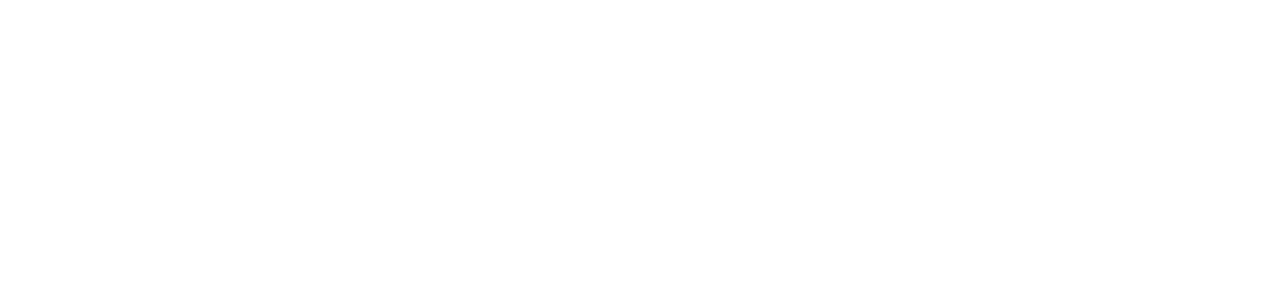
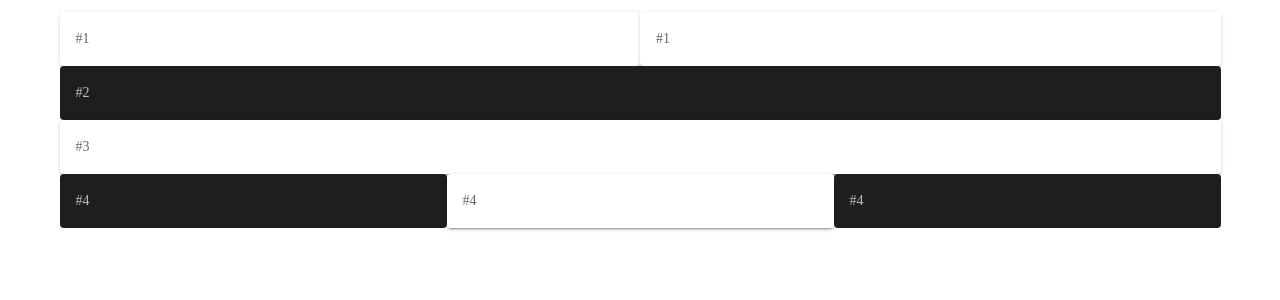
Before and after one commit to SacleuxBenoit/testvuejs, a Vue app in the folder testvuejs/: page /Grid in a window 1280 px wide. Shown: the top 300 px of the page. Built offline with nearby package versions, Linux system fonts and the light colour scheme.

Commit message:
add content in the component Grids.vue

```diff
--- a/testvuejs/src/components/Grids/Grids.vue
+++ b/testvuejs/src/components/Grids/Grids.vue
@@ -1,6 +1,56 @@
 <template>
     <div>
+        <v-container>
+            <v-layout>
+                <v-flex>
+                    <v-card >
+                        <v-card-text>#1</v-card-text>
+                    </v-card>
+                </v-flex>
 
+            <v-flex>
+                <v-card>
+                    <v-card-text>#1</v-card-text>
+                </v-card>
+            </v-flex>
+            </v-layout>
+
+            <v-layout>
+                <v-flex>
+                    <v-card dark tile flat>
+                        <v-card-text>#2</v-card-text>
+                    </v-card>
+                </v-flex>
+                </v-layout>
+
+            <v-layout>
+                <v-flex>
+                    <v-card>
+                        <v-card-text>#3</v-card-text>
+                    </v-card>
+                </v-flex>
+            </v-layout>
+
+            <v-layout>
+                <v-flex>
+                    <v-card dark tile flat>
+                        <v-card-text>#4</v-card-text>
+                    </v-card>
+                </v-flex>
+
+                <v-flex>
+                    <v-card>
+                        <v-card-text>#4</v-card-text>
+                    </v-card>
+                </v-flex>
+
+                <v-flex>
+                    <v-card dark tile flat>
+                        <v-card-text>#4</v-card-text>
+                    </v-card>
+                </v-flex>
+            </v-layout>
+        </v-container>
     </div>
 </template>
 
@@ -9,3 +59,9 @@ export default {
 
 }
 </script>
+
+<style>
+    h1{
+        background-color: red
+    }
+</style>
```
